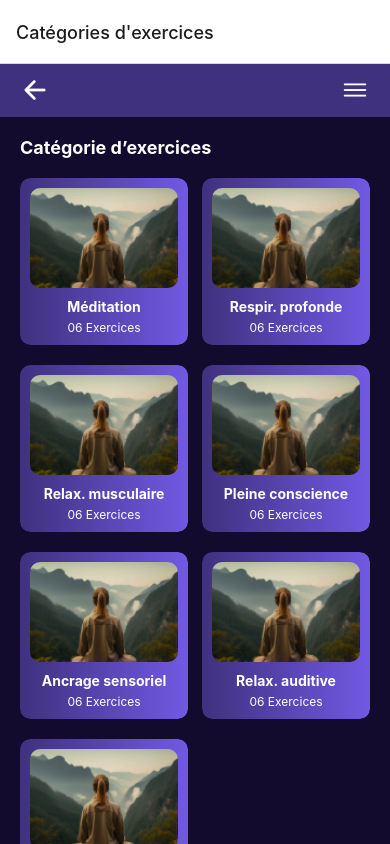
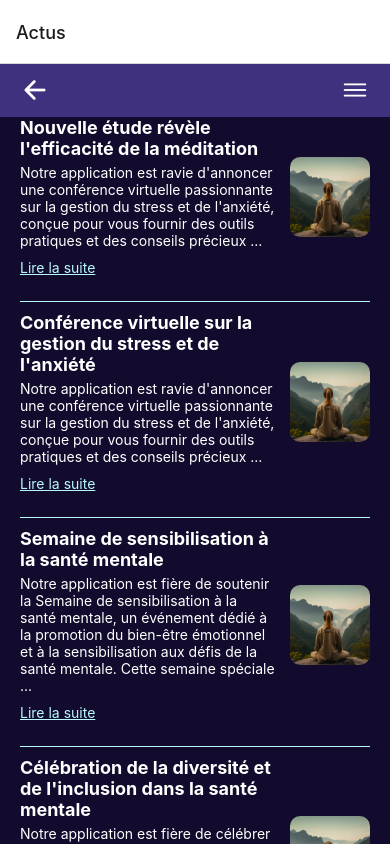
Before and after one commit to EstherMhV/HealfingApp, a React Native app: screen /News in a window 390 px wide. Shown: the top 844 px of the page. Built offline with nearby package versions, Linux system fonts and the light colour scheme.

Commit message:
screen actus

```diff
--- a/App.js
+++ b/App.js
@@ -3,6 +3,7 @@ import { NavigationContainer } from "@react-navigation/native";
 import { createStackNavigator } from "@react-navigation/stack";
 
 import Home from "./screens/homeScreen.jsx";
+import News from "./screens/newsScreen.jsx";
 import Error404 from "./screens/error404.jsx";
 import Login from "./screens/loginScreen.jsx";
 import Diary from "./screens/diaryScreen.jsx";
@@ -27,7 +28,7 @@ export default function App() {
   return (
     <View style={styles.container}>
       <NavigationContainer>
-        <Stack.Navigator initialRouteName="Categories List Exercises">
+        <Stack.Navigator initialRouteName="News">
           <Stack.Screen
             name="SignUp"
             component={SignUp}
@@ -42,6 +43,11 @@ export default function App() {
             name="Home"
             component={Home}
             options={{ title: "Home" }}
+          />
+          <Stack.Screen
+            name="News"
+            component={News}
+            options={{ title: "Actus" }}
           />
           <Stack.Screen
             name="Diary"
--- a/package.json
+++ b/package.json
@@ -11,7 +11,7 @@
     "@react-navigation/native": "^6.1.17",
     "@react-navigation/stack": "^6.3.29",
     "axios": "^1.6.8",
-    "expo": "^51.0.11",
+    "expo": "^51.0.14",
     "expo-linear-gradient": "^13.0.2",
     "expo-status-bar": "^1.12.1",
     "nativewind": "^2.0.11",
--- /dev/null
+++ b/screens/newsScreen.jsx
@@ -0,0 +1,133 @@
+import React from "react";
+import {
+  View,
+  Text,
+  StyleSheet,
+  TouchableOpacity,
+  ScrollView,
+  Image,
+} from "react-native";
+import Menu from "../components/Menu.jsx";
+import { Ionicons } from "@expo/vector-icons";
+
+const articles = [
+  {
+    title: "Nouvelle étude révèle l'efficacité de la méditation",
+    text: "Notre application est ravie d'annoncer une conférence virtuelle passionnante sur la gestion du stress et de l'anxiété, conçue pour vous fournir des outils pratiques et des conseils précieux ...",
+    image: require("../assets/meditation.png"),
+  },
+  {
+    title: "Conférence virtuelle sur la gestion du stress et de l'anxiété",
+    text: "Notre application est ravie d'annoncer une conférence virtuelle passionnante sur la gestion du stress et de l'anxiété, conçue pour vous fournir des outils pratiques et des conseils précieux ...",
+    image: require("../assets/meditation.png"),
+  },
+  {
+    title: "Semaine de sensibilisation à la santé mentale",
+    text: "Notre application est fière de soutenir la Semaine de sensibilisation à la santé mentale, un événement dédié à la promotion du bien-être émotionnel et à la sensibilisation aux défis de la santé mentale. Cette semaine spéciale ...",
+    image: require("../assets/meditation.png"),
+  },
+  {
+    title: "Célébration de la diversité et de l'inclusion dans la santé mentale",
+    text: "Notre application est fière de célébrer la diversité et l'inclusion dans le domaine de la santé mentale. Nous reconnaissons l'importance de respecter et de valoriser les différentes ...",
+    image: require("../assets/meditation.png"),
+  },
+];
+
+const News = ({ navigation }) => {
+  return (
+    <View style={styles.container}>
+      <View style={styles.header}>
+        <TouchableOpacity onPress={() => navigation.goBack("Home")}>
+          <Ionicons name="arrow-back-outline" size={30} color="#fff" />
+        </TouchableOpacity>
+        <TouchableOpacity>
+          <Ionicons name="menu-outline" size={30} color="#fff" />
+        </TouchableOpacity>
+      </View>
+
+      <ScrollView contentContainerStyle={styles.newsList}>
+        {articles.map((article, index) => (
+          <View key={index}>
+            <View style={styles.newsEntry}>
+              <View style={styles.textContainer}>
+                <Text style={styles.entryTitle}>{article.title}</Text>
+                <Text style={styles.entryText}>{article.text}</Text>
+                <TouchableOpacity>
+                  <Text style={styles.readMore}>Lire la suite</Text>
+                </TouchableOpacity>
+              </View>
+              <Image source={article.image} style={styles.entryImage} />
+            </View>
+            {index < articles.length - 1 && (
+              <View style={styles.separator} />
+            )}
+          </View>
+        ))}
+      </ScrollView>
+
+      <View style={styles.footer}>
+        <Menu navigation={navigation} />
+      </View>
+    </View>
+  );
+};
+
+const styles = StyleSheet.create({
+  container: {
+    flex: 1,
+    backgroundColor: "#120B2D",
+    justifyContent: "space-between",
+  },
+  header: {
+    flexDirection: "row",
+    justifyContent: "space-between",
+    alignItems: "center",
+    paddingHorizontal: 20,
+    paddingVertical: 10,
+    backgroundColor: "#3F317E",
+  },
+  newsList: {
+    paddingHorizontal: 20,
+  },
+  newsEntry: {
+    flexDirection: "row",
+    alignItems: "center",
+    justifyContent: "space-between",
+    marginBottom: 15,
+  },
+  textContainer: {
+    flex: 1,
+    marginRight: 15,
+  },
+  entryTitle: {
+    color: "#fff",
+    fontWeight: "bold",
+    marginBottom: 5,
+    fontSize: 18,
+  },
+  entryText: {
+    color: "#fff",
+    marginBottom: 10,
+    fontSize: 14,
+  },
+  readMore: {
+    color: "#B8F8FF",
+    textDecorationLine: "underline",
+  },
+  entryImage: {
+    width: 80,
+    height: 80,
+    borderRadius: 10,
+  },
+  separator: {
+    height: 1,
+    backgroundColor: "#B8F8FF",
+    marginVertical: 10,
+  },
+  footer: {
+    backgroundColor: "#3F317E",
+    padding: 10,
+  },
+});
+
+export default News;
```
Also changed, not shown: 1 other file (tests, documents, lock files or other folders).
